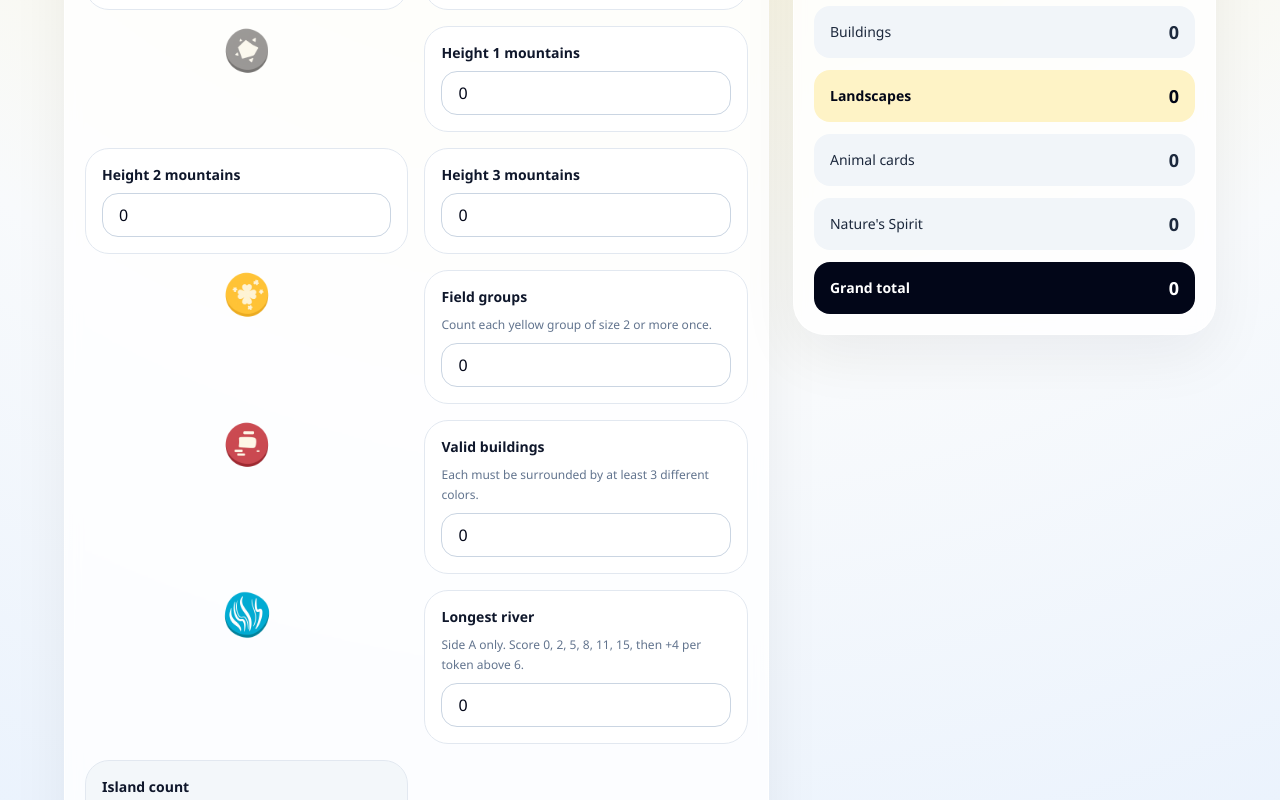
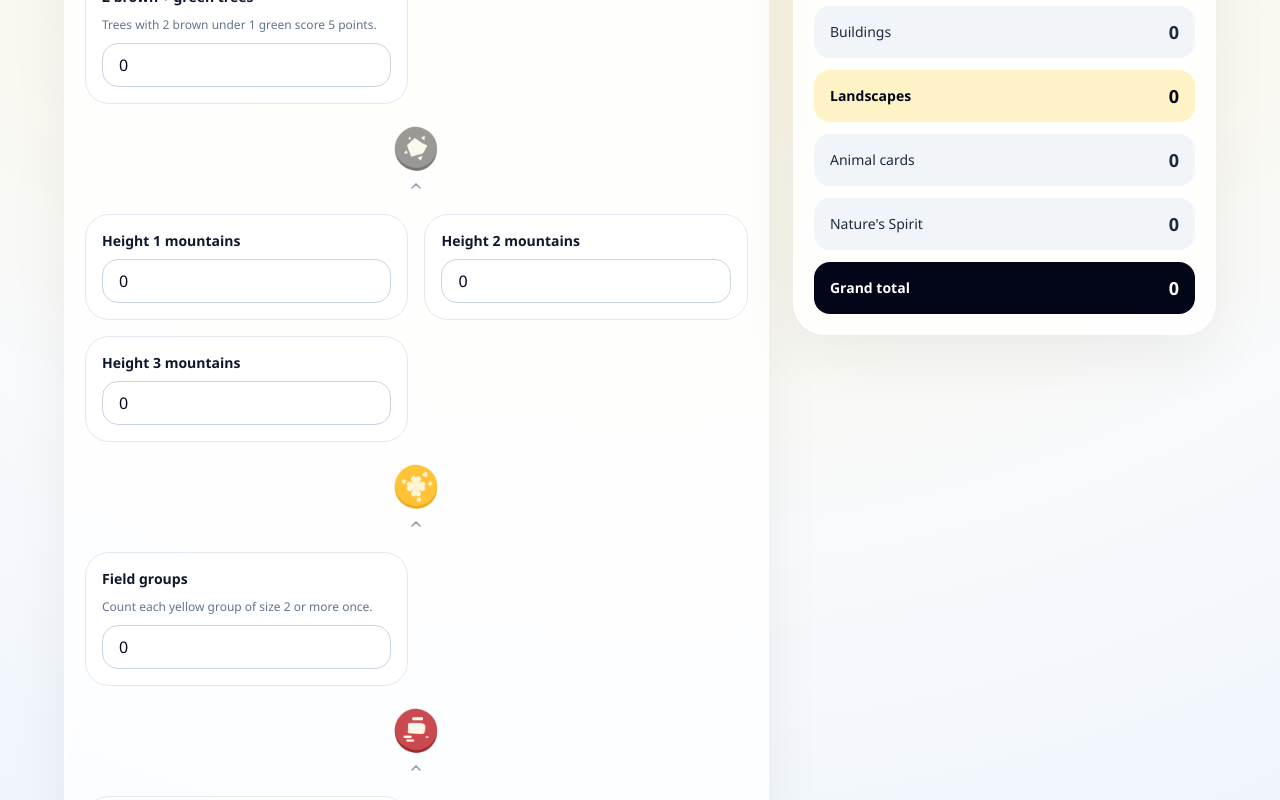
Before and after one commit to rodrigoalonso91/harmonies-scoresheet, a Next.js app: page / in a window 1280 px wide. Shown: the part 660-1460 px from the top of the page. Built offline with nearby package versions, Linux system fonts and the light colour scheme.

Commit message:
✨ add TokenGroup component and refactor ScoreSheet to utilize it for better organization of token inputs

```diff
--- a/src/components/ScoreSheet.tsx
+++ b/src/components/ScoreSheet.tsx
@@ -3,7 +3,7 @@ import { PropsWithChildren, useState } from "react";
 import type { BoardSide } from "@/types";
 import { calculateScore, INITIAL_INPUT } from "@/lib";
 import { NumberField } from "./NumberField";
-import { Token } from "./Token";
+import { TokenGroup } from "./TokenGroup";
 
 export function ScoreSheet() {
   const [input, setInput] = useState(INITIAL_INPUT);
@@ -61,8 +61,7 @@ export function ScoreSheet() {
               title="Landscapes"
               description="Enter only scoring groups or valid structures. The app calculates subtotals from the official rules."
             >
-              <div id="grass" className="grid gap-4 md:grid-cols-2 mb-4">
-                <div className="mx-auto"><Token kind="grass" size={50} /></div>
+              <TokenGroup id="grass" kind="grass">
                 <NumberField
                   label="Green-only trees"
                   help="Single green token trees score 1 point each."
@@ -90,10 +89,9 @@ export function ScoreSheet() {
                     trees: { ...current.trees, doubleBrownGreen: value },
                   }))}
                 />
-              </div>
+              </TokenGroup>
 
-              <div id="mountains" className="grid gap-4 md:grid-cols-2 mb-4">
-                <div className="mx-auto"><Token kind="mountain" size={50} /></div>
+              <TokenGroup id="mountains" kind="mountain">
                 <NumberField
                   label="Height 1 mountains"
                   value={input.mountains.height1}
@@ -118,31 +116,27 @@ export function ScoreSheet() {
                     mountains: { ...current.mountains, height3: value },
                   }))}
                 />
-              </div>
+              </TokenGroup>
 
-
-              <div id="fields" className="grid gap-4 md:grid-cols-2 mb-4">
-                <div className="mx-auto"><Token kind="field" size={50} /></div>
+              <TokenGroup id="fields" kind="field">
                 <NumberField
                   label="Field groups"
                   help="Count each yellow group of size 2 or more once."
                   value={input.fieldGroups}
                   onChange={(value) => setInput((current) => ({ ...current, fieldGroups: value }))}
                 />
-              </div>
+              </TokenGroup>
 
-              <div id="buildings" className="grid gap-4 md:grid-cols-2 mb-4">
-                <div className="mx-auto"><Token kind="building" size={50} /></div>
+              <TokenGroup id="buildings" kind="building">
                 <NumberField
                   label="Valid buildings"
                   help="Each must be surrounded by at least 3 different colors."
                   value={input.validBuildings}
                   onChange={(value) => setInput((current) => ({ ...current, validBuildings: value }))}
                 />
-              </div>
+              </TokenGroup>
 
-              <div id="water" className="grid gap-4 md:grid-cols-2 mb-4">
-                <div className="mx-auto"><Token kind="water" size={50} /></div>
+              <TokenGroup id="water" kind="water">
                 <NumberField
                   label="Longest river"
                   help="Side A only. Score 0, 2, 5, 8, 11, 15, then +4 per token above 6."
@@ -164,7 +158,7 @@ export function ScoreSheet() {
                     water: { ...current.water, islandCount: input.boardSide === "B" ? Math.max(1, value) : value },
                   }))}
                 />
-              </div>
+              </TokenGroup>
             </Section>
 
             <Section
--- /dev/null
+++ b/src/components/TokenGroup.tsx
@@ -0,0 +1,44 @@
+"use client";
+import { PropsWithChildren, useState } from "react";
+import type { TokenKind } from "@/types";
+import { Token } from "./Token";
+
+interface Props {
+  kind: TokenKind;
+  id?: string;
+  defaultOpen?: boolean;
+}
+
+export function TokenGroup({ kind, id, defaultOpen = true, children }: PropsWithChildren<Props>) {
+  const [open, setOpen] = useState(defaultOpen);
+
+  return (
+    <div id={id} className="mb-4">
+      <button
+        type="button"
+        onClick={() => setOpen((current) => !current)}
+        aria-expanded={open}
+        className="mx-auto flex flex-col items-center gap-1 rounded-full p-1 transition hover:opacity-80"
+      >
+        <Token kind={kind} size={50} />
+        <svg
+          viewBox="0 0 24 24"
+          fill="none"
+          stroke="currentColor"
+          strokeWidth={2.5}
+          strokeLinecap="round"
+          strokeLinejoin="round"
+          className={`size-4 text-slate-400 transition-transform ${open ? "rotate-180" : ""}`}
+          aria-hidden="true"
+        >
+          <path d="m6 9 6 6 6-6" />
+        </svg>
+      </button>
+      {open && (
+        <div className="mt-4 grid gap-4 md:grid-cols-2">
+          {children}
+        </div>
+      )}
+    </div>
+  );
+}
--- a/src/components/index.ts
+++ b/src/components/index.ts
@@ -1,4 +1,5 @@
 export * from './Token';
+export * from './TokenGroup';
 export * from './PointDashboard';
 export * from './PointField';
 export * from './ScoreSheet';
```
